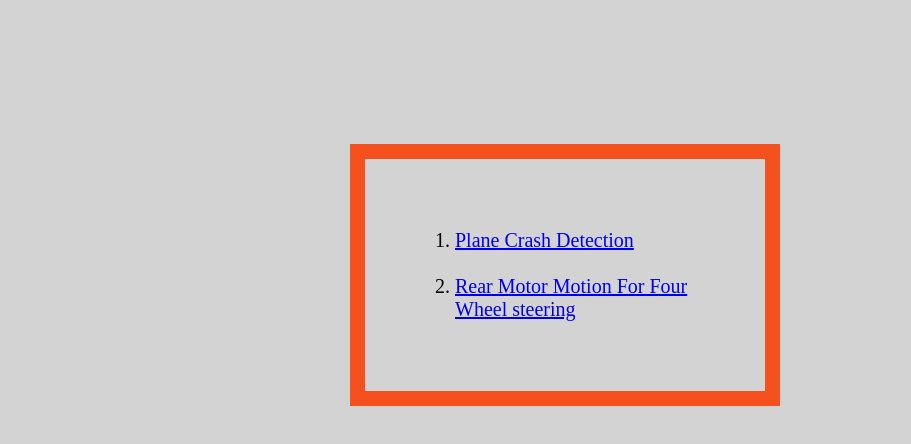
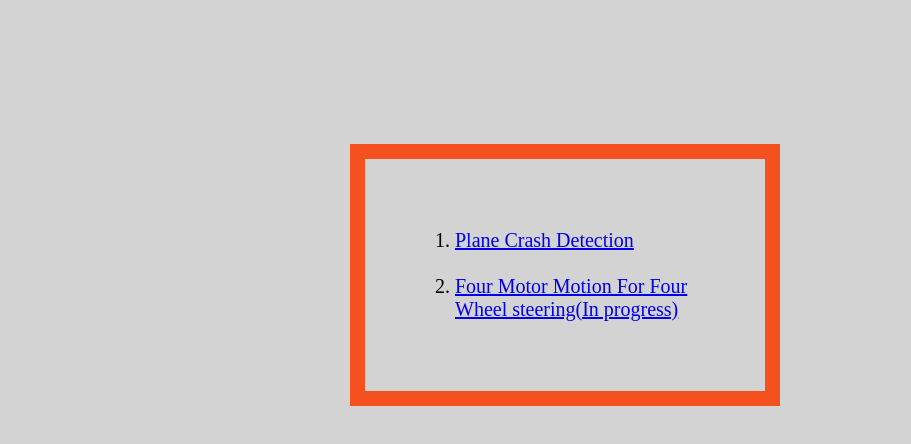
Before and after one commit to KeShunSolomon/KeShunSolomon.github.io, a plain HTML site: page groupProjects.html in a window 1280 px wide. Shown: the part 194-638 px from the top of the page, without its empty margins (0-911 px from the left). Drawn offline with Linux system fonts and the light colour scheme.

Commit message:
Update groupProjects.html

```diff
--- a/groupProjects.html
+++ b/groupProjects.html
@@ -15,7 +15,7 @@
     <ol class="groupProjects">
       <li><a href="Plane Crash Detection.py" download="Plane Crash Detection.py">Plane Crash Detection </a></li><br>
 
-      <li><a href=" twoMotorMotionForFourWheel.ino" download="4WS.ino">Rear Motor Motion For Four Wheel steering </a>  </li>
+      <li><a href=" fourMotorMotion.ino" download="fourMotorMotion.ino">Four Motor Motion For Four Wheel steering(In progress) </a>  </li>
     </ol>
   </div>
 </body>
```
